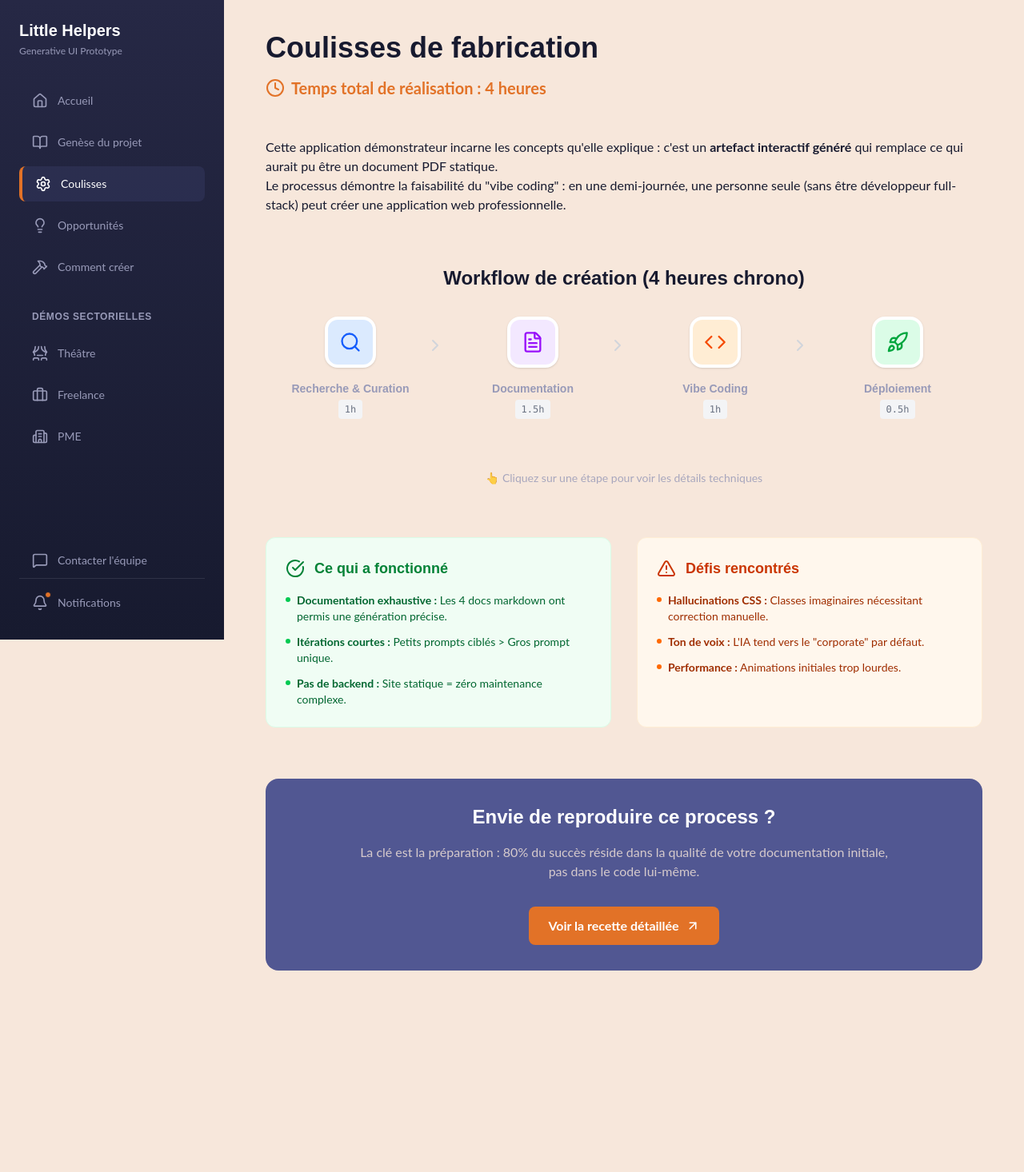
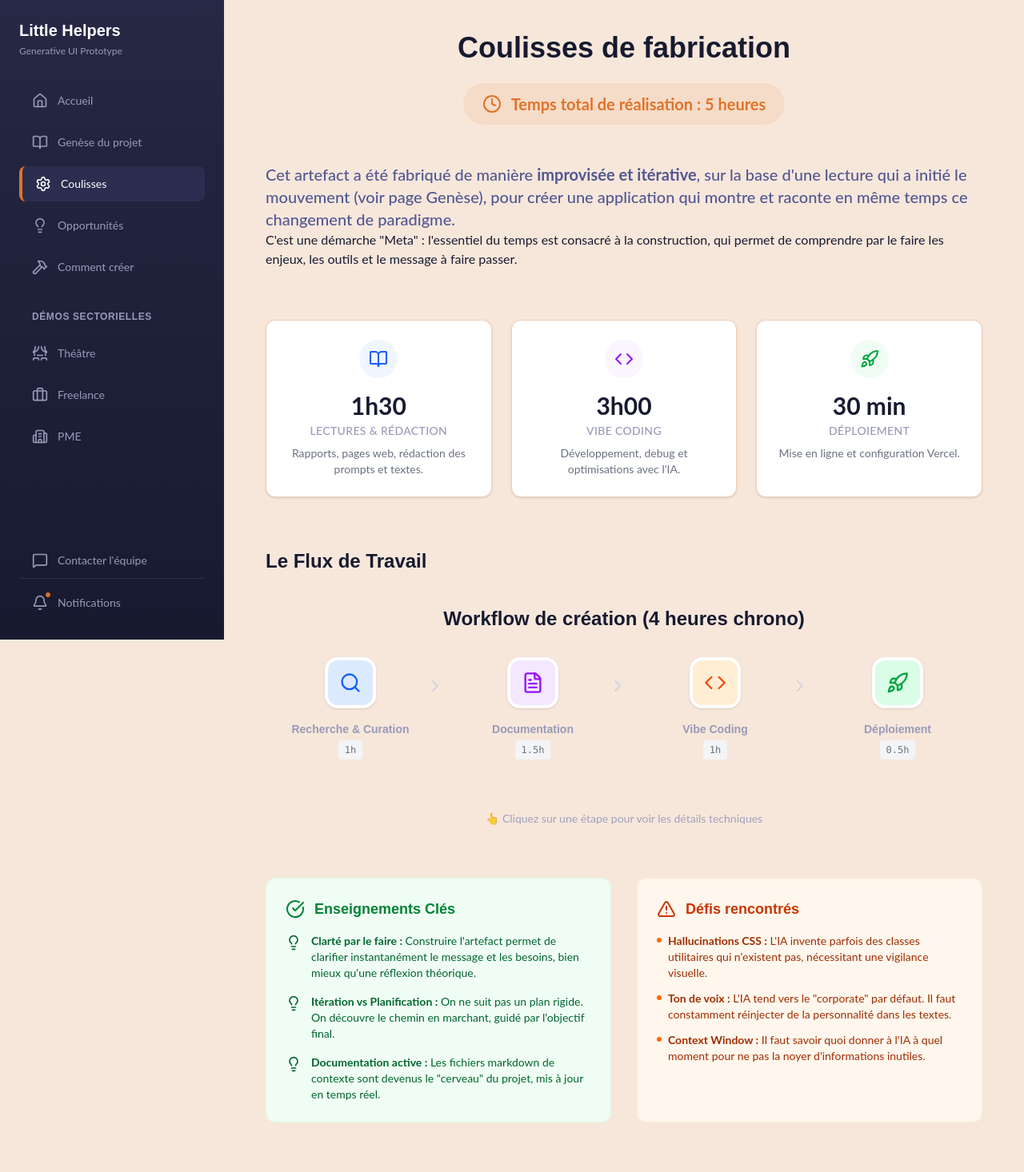
Before and after one commit to memoways/artefacts-demonstrator-app, a React (Vite) app: page /process in a window 1280 px wide. Shown: the top 1466 px of the page at 80% size. Before the commit the page ends 1294 px from the top, so only its background shows below. Built offline with nearby package versions, Linux system fonts and the light colour scheme.

Commit message:
feat: Update Process page with detailed metrics and meta-creation context

```diff
--- a/src/pages/Process.tsx
+++ b/src/pages/Process.tsx
@@ -1,48 +1,79 @@
 import WorkflowSchema from '../components/process/WorkflowSchema';
-import { Clock, CheckCircle, AlertTriangle, ArrowUpRight } from 'lucide-react';
+import { Clock, CheckCircle, AlertTriangle, ArrowUpRight, BookOpen, Code, Rocket, Lightbulb } from 'lucide-react';
 
 const Process = () => {
     return (
-        <div className="max-w-4xl mx-auto pb-10">
-            <div className="mb-12">
-                <h1 className="font-headings text-4xl font-bold text-dark-knight mb-4">Coulisses de fabrication</h1>
-                <div className="flex items-center gap-2 text-xl text-autumn-landscape font-bold">
+        <div className="max-w-4xl mx-auto pb-10 animate-in fade-in duration-500">
+            <div className="mb-12 text-center">
+                <h1 className="font-headings text-4xl font-bold text-dark-knight mb-6">Coulisses de fabrication</h1>
+                <div className="inline-flex items-center gap-3 px-6 py-3 bg-autumn-landscape/10 rounded-full text-autumn-landscape font-bold text-xl">
                     <Clock size={24} />
-                    <span>Temps total de réalisation : 4 heures</span>
+                    <span>Temps total de réalisation : 5 heures</span>
                 </div>
             </div>
 
             <div className="prose prose-lg max-w-none text-dark-knight mb-16">
-                <p>
-                    Cette application démonstrateur incarne les concepts qu'elle explique : c'est un <strong>artefact interactif généré</strong> qui remplace ce qui aurait pu être un document PDF statique.
+                <p className="lead text-xl font-medium text-whale-skin">
+                    Cet artefact a été fabriqué de manière <strong>improvisée et itérative</strong>, sur la base d'une lecture qui a initié le mouvement (voir page Genèse), pour créer une application qui montre et raconte en même temps ce changement de paradigme.
                 </p>
                 <p>
-                    Le processus démontre la faisabilité du "vibe coding" : en une demi-journée, une personne seule (sans être développeur full-stack) peut créer une application web professionnelle.
+                    C'est une démarche "Meta" : l'essentiel du temps est consacré à la construction, qui permet de comprendre par le faire les enjeux, les outils et le message à faire passer.
                 </p>
             </div>
 
+            {/* Detailed Metrics */}
+            <div className="grid grid-cols-1 md:grid-cols-3 gap-6 mb-16">
+                <div className="bg-white p-6 rounded-xl border border-desert-field shadow-sm flex flex-col items-center text-center">
+                    <div className="w-12 h-12 bg-blue-50 text-blue-600 rounded-full flex items-center justify-center mb-4">
+                        <BookOpen size={24} />
+                    </div>
+                    <div className="text-3xl font-bold text-dark-knight mb-1">1h30</div>
+                    <div className="text-sm text-skyline font-medium uppercase tracking-wide">Lectures & Rédaction</div>
+                    <p className="text-sm text-gray-500 mt-2">Rapports, pages web, rédaction des prompts et textes.</p>
+                </div>
+                <div className="bg-white p-6 rounded-xl border border-desert-field shadow-sm flex flex-col items-center text-center">
+                    <div className="w-12 h-12 bg-purple-50 text-purple-600 rounded-full flex items-center justify-center mb-4">
+                        <Code size={24} />
+                    </div>
+                    <div className="text-3xl font-bold text-dark-knight mb-1">3h00</div>
+                    <div className="text-sm text-skyline font-medium uppercase tracking-wide">Vibe Coding</div>
+                    <p className="text-sm text-gray-500 mt-2">Développement, debug et optimisations avec l'IA.</p>
+                </div>
+                <div className="bg-white p-6 rounded-xl border border-desert-field shadow-sm flex flex-col items-center text-center">
+                    <div className="w-12 h-12 bg-green-50 text-green-600 rounded-full flex items-center justify-center mb-4">
+                        <Rocket size={24} />
+                    </div>
+                    <div className="text-3xl font-bold text-dark-knight mb-1">30 min</div>
+                    <div className="text-sm text-skyline font-medium uppercase tracking-wide">Déploiement</div>
+                    <p className="text-sm text-gray-500 mt-2">Mise en ligne et configuration Vercel.</p>
+                </div>
+            </div>
+
             {/* Interactive Workflow Schema */}
-            <WorkflowSchema />
+            <div className="mb-16">
+                <h2 className="font-headings text-2xl font-bold text-dark-knight mb-6">Le Flux de Travail</h2>
+                <WorkflowSchema />
+            </div>
 
             {/* Learnings Section */}
             <div className="grid md:grid-cols-2 gap-8 mt-16">
                 <div className="bg-green-50 rounded-xl p-6 border border-green-100">
                     <div className="flex items-center gap-3 mb-4 text-green-700">
                         <CheckCircle size={24} />
-                        <h3 className="font-bold text-lg">Ce qui a fonctionné</h3>
+                        <h3 className="font-bold text-lg">Enseignements Clés</h3>
                     </div>
-                    <ul className="space-y-3">
-                        <li className="flex items-start gap-2 text-sm text-green-800">
-                            <span className="mt-1.5 w-1.5 h-1.5 bg-green-500 rounded-full shrink-0"></span>
-                            <span><strong>Documentation exhaustive :</strong> Les 4 docs markdown ont permis une génération précise.</span>
+                    <ul className="space-y-4">
+                        <li className="flex items-start gap-3 text-sm text-green-800">
+                            <Lightbulb className="w-5 h-5 shrink-0 mt-0.5" />
+                            <span><strong>Clarté par le faire :</strong> Construire l'artefact permet de clarifier instantanément le message et les besoins, bien mieux qu'une réflexion théorique.</span>
                         </li>
-                        <li className="flex items-start gap-2 text-sm text-green-800">
-                            <span className="mt-1.5 w-1.5 h-1.5 bg-green-500 rounded-full shrink-0"></span>
-                            <span><strong>Itérations courtes :</strong> Petits prompts ciblés &gt; Gros prompt unique.</span>
+                        <li className="flex items-start gap-3 text-sm text-green-800">
+                            <Lightbulb className="w-5 h-5 shrink-0 mt-0.5" />
+                            <span><strong>Itération vs Planification :</strong> On ne suit pas un plan rigide. On découvre le chemin en marchant, guidé par l'objectif final.</span>
                         </li>
-                        <li className="flex items-start gap-2 text-sm text-green-800">
-                            <span className="mt-1.5 w-1.5 h-1.5 bg-green-500 rounded-full shrink-0"></span>
-                            <span><strong>Pas de backend :</strong> Site statique = zéro maintenance complexe.</span>
+                        <li className="flex items-start gap-3 text-sm text-green-800">
+                            <Lightbulb className="w-5 h-5 shrink-0 mt-0.5" />
+                            <span><strong>Documentation active :</strong> Les fichiers markdown de contexte sont devenus le "cerveau" du projet, mis à jour en temps réel.</span>
                         </li>
                     </ul>
                 </div>
@@ -55,15 +86,15 @@ const Process = () => {
                     <ul className="space-y-3">
                         <li className="flex items-start gap-2 text-sm text-orange-800">
                             <span className="mt-1.5 w-1.5 h-1.5 bg-orange-500 rounded-full shrink-0"></span>
-                            <span><strong>Hallucinations CSS :</strong> Classes imaginaires nécessitant correction manuelle.</span>
+                            <span><strong>Hallucinations CSS :</strong> L'IA invente parfois des classes utilitaires qui n'existent pas, nécessitant une vigilance visuelle.</span>
                         </li>
                         <li className="flex items-start gap-2 text-sm text-orange-800">
                             <span className="mt-1.5 w-1.5 h-1.5 bg-orange-500 rounded-full shrink-0"></span>
-                            <span><strong>Ton de voix :</strong> L'IA tend vers le "corporate" par défaut.</span>
+                            <span><strong>Ton de voix :</strong> L'IA tend vers le "corporate" par défaut. Il faut constamment réinjecter de la personnalité dans les textes.</span>
                         </li>
                         <li className="flex items-start gap-2 text-sm text-orange-800">
                             <span className="mt-1.5 w-1.5 h-1.5 bg-orange-500 rounded-full shrink-0"></span>
-                            <span><strong>Performance :</strong> Animations initiales trop lourdes.</span>
+                            <span><strong>Context Window :</strong> Il faut savoir quoi donner à l'IA à quel moment pour ne pas la noyer d'informations inutiles.</span>
                         </li>
                     </ul>
                 </div>
@@ -72,11 +103,16 @@ const Process = () => {
             <div className="mt-16 p-8 bg-whale-skin rounded-2xl text-white text-center">
                 <h3 className="font-headings text-2xl font-bold mb-4">Envie de reproduire ce process ?</h3>
                 <p className="mb-8 text-coast-cream/80 max-w-2xl mx-auto">
-                    La clé est la préparation : 80% du succès réside dans la qualité de votre documentation initiale, pas dans le code lui-même.
+                    La clé est la préparation : 80% du succès réside dans la qualité de votre documentation initiale et votre capacité à itérer rapidement.
                 </p>
-                <button className="px-6 py-3 bg-autumn-landscape hover:bg-pizazz text-white rounded-lg font-bold transition-colors inline-flex items-center gap-2">
-                    Voir la recette détaillée <ArrowUpRight size={18} />
-                </button>
+                <a
+                    href="https://memoways.com/contact"
+                    target="_blank"
+                    rel="noopener noreferrer"
+                    className="px-6 py-3 bg-autumn-landscape hover:bg-pizazz text-white rounded-lg font-bold transition-colors inline-flex items-center gap-2"
+                >
+                    Se faire accompagner <ArrowUpRight size={18} />
+                </a>
             </div>
         </div>
     );
```
Also changed, not shown: 1 other file (tests, documents, lock files or other folders).
